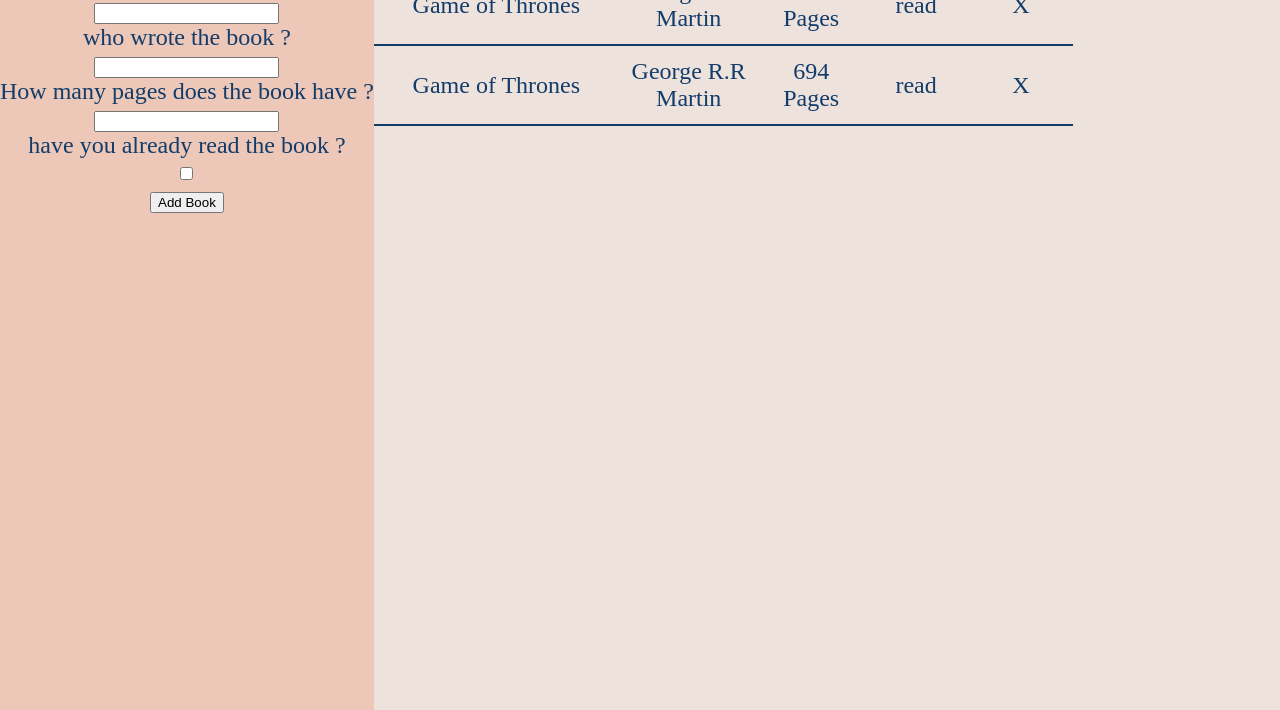
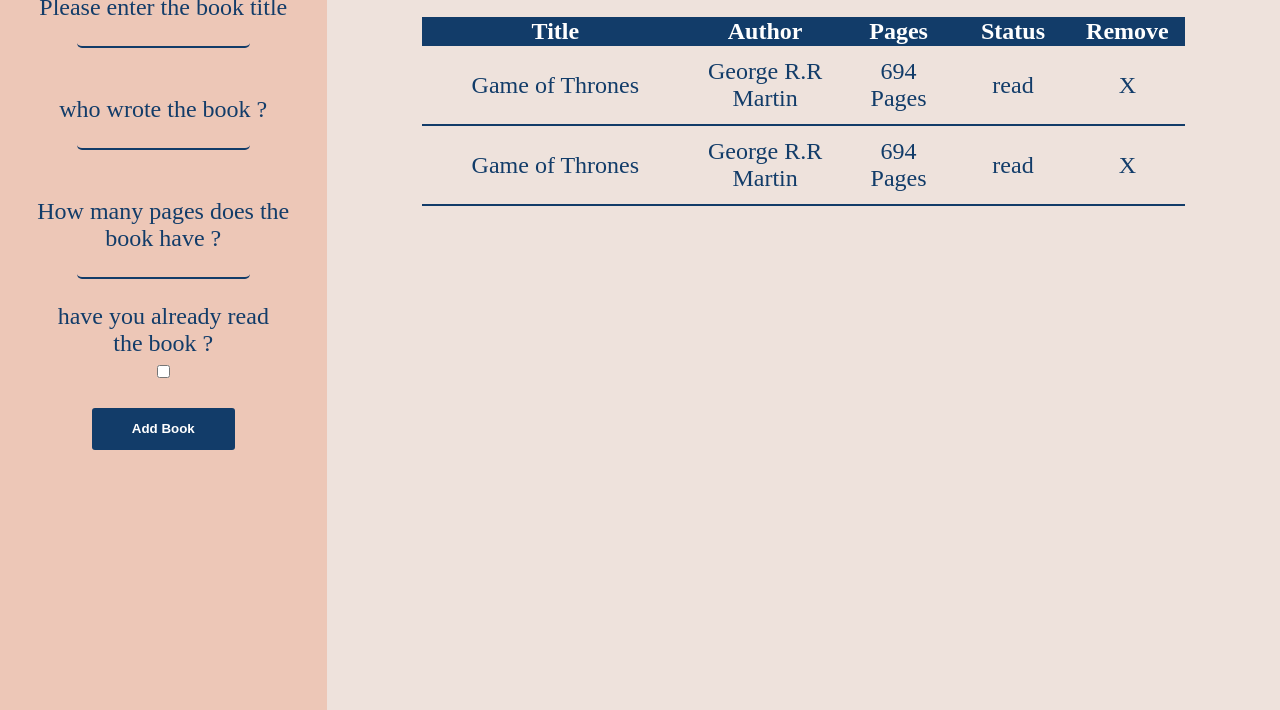
Before and after one commit to xBioTech/Library, a website: page index.html in a window 1280 px wide. Shown: the part 90-800 px from the top of the page. Drawn offline with Linux system fonts and the light colour scheme.

Commit message:
feat: Add styling to form on desktop devices and centered table

```diff
--- a/scss/style.scss
+++ b/scss/style.scss
@@ -20,6 +20,7 @@
   text-align: center;
   min-height: 100svh;
   font-size: 1.5rem;
+  padding: 0 1em 0 1em;
 
   .headline {
     font-family: "Lobster Two", cursive;
@@ -29,12 +30,58 @@
     display: flex;
     justify-content: center;
   }
+  input[type="text"] {
+    border: none;
+    outline: none;
+    background-color: transparent;
+    border-bottom: 2px solid $secondary-color;
+    border-radius: 5px;
+    width: 13em;
+    transition: all 0.4s;
+    &:focus {
+      width: 85%;
+    }
+  }
+  input[type="checkbox"] {
+    accent-color: $secondary-color;
+  }
+  .book-title {
+    padding: 1em 0;
+  }
+  .book-author {
+    padding: 1em 0;
+  }
+  .book-pages {
+    padding: 1em 0;
+    padding-bottom: 1em;
+  }
+  .checkbox-read {
+    padding: 0 1em 1em 1em;
+  }
+  .add-button {
+    background-color: $secondary-color;
+    color: white;
+    border: none;
+    padding: 1em 3em;
+    border-radius: 3px;
+    cursor: pointer;
+    font-weight: 700;
+  }
 }
 .main {
+  width: 100%;
+  align-items: center;
+  display: flex;
+  flex-direction: column;
+  gap: 2em;
+  margin-top: 3em;
   .main-header {
     display: flex;
     gap: 2em;
     font-size: 1.5rem;
+  }
+  .main-table {
+    width: 80%;
   }
   table {
     text-align: center;
```
Also changed, not shown: css/style.css, 1 other file.
